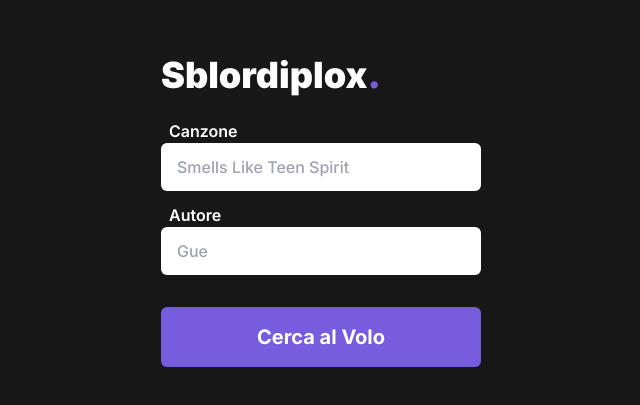
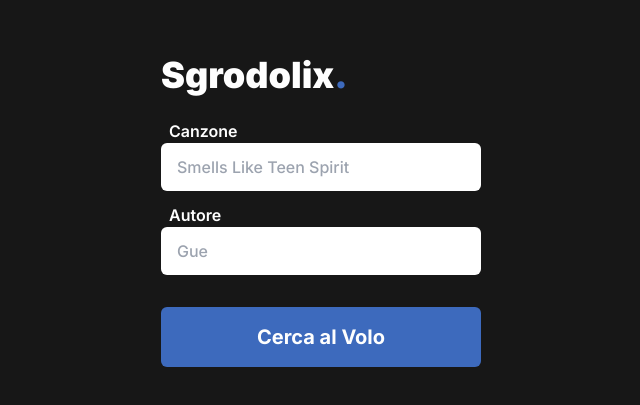
Before and after one commit to loricso/sgrodolix, a website: page src/index.html in a window 1280 px wide. Shown: the part 189-594 px from the top of the page, without its empty margins (319-959 px from the left). Drawn offline with Linux system fonts and the light colour scheme.

Commit message:
0.3.1 favicon and changed color

```diff
--- a/src/index.html
+++ b/src/index.html
@@ -5,10 +5,11 @@
         <meta name="viewport" content="width=device-width, initial-scale=1">
         <title>Sgrodolix.</title>
         <link href="css/output.css" rel="stylesheet">
+        <link rel="icon" type="image/x-icon" href="./favicon.png">
     </head>
     <body class="bg-black grid place-items-center h-screen">
         <form id="form" action="dai.html" class="flex flex-col max-w-xs w-5/6">
-            <h1 class="text-4xl text-white font-black">Sblordiplox<span class="text-primary">.</span></h1>
+            <h1 class="text-4xl text-white font-black">Sgrodolix<span class="text-primary">.</span></h1>
 
             <label for="canzone" class="mt-6 ml-2 text-white text-md font-semibold">Canzone</label>
             <input
--- a/tailwind.config.js
+++ b/tailwind.config.js
@@ -5,7 +5,7 @@ module.exports = {
         colors: {
             "black": "#171717",
             "white": "#fefefe",
-            "primary": "#775DDD"
+            "primary": "#3D6ABD"
         }
     },
     plugins: [],
```
Also changed, not shown: src/dai.html (+2 -5 lines), src/css/output.css, src/favicon.png (added), 1 other file.
